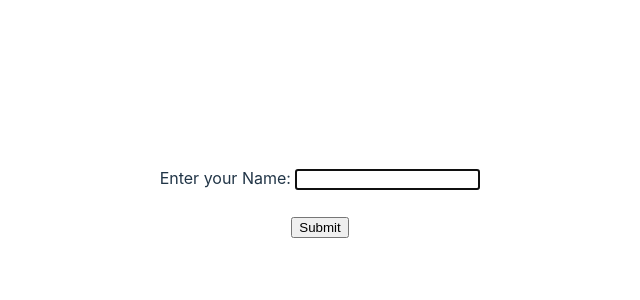
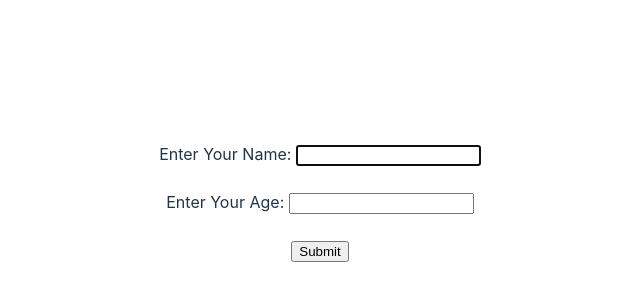
Before and after one commit to Muhammad-Sulman/ReactFirstApp, a React (Vite) app in the folder react-App1.0/: page / in a window 1280 px wide. Shown: the part 198-498 px from the top of the page, without its empty margins (320-960 px from the left). Built offline with nearby package versions, Linux system fonts and the light colour scheme.

Commit message:
52 | useRef Hook In React

```diff
--- a/react-App1.0/src/App.jsx
+++ b/react-App1.0/src/App.jsx
@@ -1,5 +1,6 @@
 import './App.css';
-import CallBackRef_Comp from './CallBackRef_Comp';
+import UseRefHook_Comp from './UseRefHook_Comp';
+// import CallBackRef_Comp from './CallBackRef_Comp';
 // import UnControlled_Comp from './UnControlled_Comp';
 // import Stylesheet1 from './Stylesheet1';
 // import Stylesheet2 from './Stylesheet2';
@@ -103,7 +104,8 @@ function App() {
           {/* <MultipleCheckBoxes/> */}
           {/* <Refs/> */}
           {/* <UnControlled_Comp/> */}
-          <CallBackRef_Comp/>
+          {/* <CallBackRef_Comp/> */}
+          <UseRefHook_Comp/>
 
 
       </>
--- /dev/null
+++ b/react-App1.0/src/UseRefHook_Comp.jsx
@@ -0,0 +1,36 @@
+import { useEffect, useRef } from "react"
+
+
+function UseRefHook_Comp() {
+
+    const nameRef = useRef();
+    const ageRef = useRef();
+
+    useEffect(() => {
+        console.log(nameRef);
+        console.log(ageRef);
+        nameRef.current.focus();
+    })
+
+    const handleSubmit = (e) => {
+        e.preventDefault();
+        nameRef.current.style.color = 'green';
+        console.log("name = ",nameRef.current.value, " Age = ", ageRef.current.value);
+    }
+
+    return (
+        <div>
+            <form onSubmit={handleSubmit}>
+                <label htmlFor="">Enter Your Name: </label>
+                <input type="text" ref={nameRef} />
+                <br /><br />
+                <label htmlFor="">Enter Your Age: </label>
+                <input type="number" ref={ageRef} />
+                <br /><br />
+                <input type="submit" value="Submit" />
+            </form>
+        </div>
+    )
+}
+
+export default UseRefHook_Comp
```
